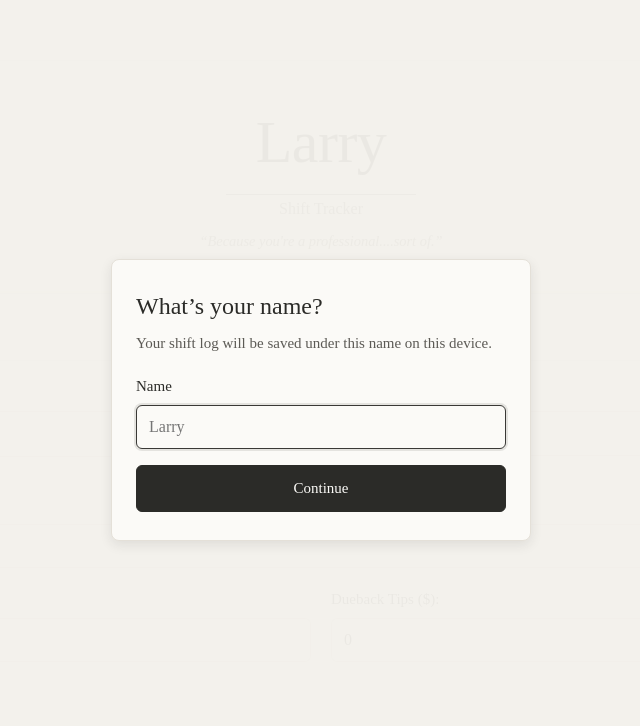
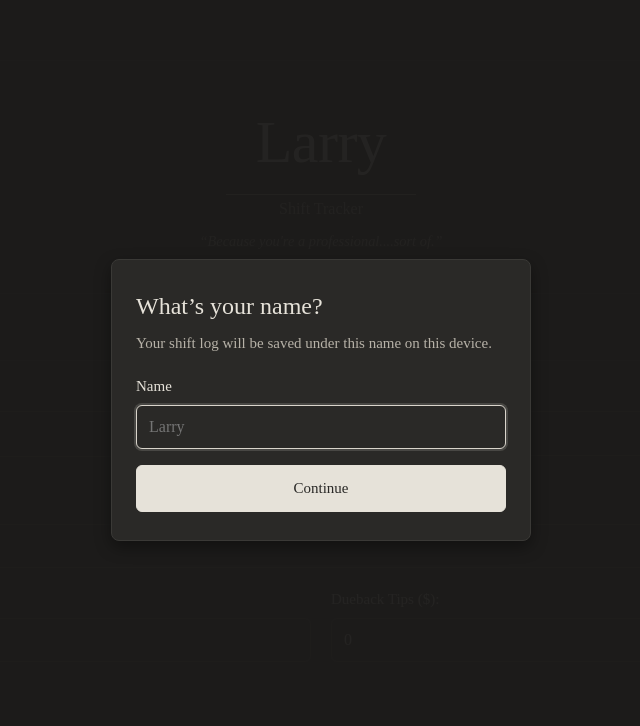
Before and after one commit to Kapitolos/serverstat, a plain HTML site: page index.html in a window 1280 px wide. Shown: the top 726 px of the page, without its empty margins (319-959 px from the left). Drawn offline with Linux system fonts and the light colour scheme.

Commit message:
Make Dusk the default colour palette.
Co-authored-by: Cursor <cursoragent@cursor.com>

```diff
--- a/index.html
+++ b/index.html
@@ -9,7 +9,7 @@
     <script>
         document.documentElement.setAttribute(
             'data-theme',
-            localStorage.getItem('shiftStats_theme') || 'linen'
+            localStorage.getItem('shiftStats_theme') || 'dusk'
         );
     </script>
 </head>
--- a/script.js
+++ b/script.js
@@ -12,7 +12,7 @@ const STORAGE_KEYS = {
 const DEFAULT_MIN_WAGE = 17.60;
 const PREVIOUS_DEFAULT_MIN_WAGE = '16.55';
 const DEFAULT_NAME = 'Larry';
-const DEFAULT_THEME = 'linen';
+const DEFAULT_THEME = 'dusk';
 const THEMES = ['linen', 'dusk', 'slate', 'blush', 'sage', 'sand', 'lavender', 'sea'];
 
 const DEFAULT_VENUES = ['Hole', 'Bothams'];
--- a/styles.css
+++ b/styles.css
@@ -5,8 +5,29 @@
 }
 
 :root {
+    color-scheme: dark;
     --font-serif: "Times New Roman", Times, serif;
     --nav-offset: 72px;
+    --bg-primary: #1d1c1b;
+    --bg-secondary: #2a2927;
+    --bg-tertiary: #232220;
+    --text-primary: #e6e2d9;
+    --text-secondary: #b7b2a8;
+    --text-tertiary: #8f8a82;
+    --border-light: #3a3936;
+    --border-medium: #4a4844;
+    --accent-grey: #9a958c;
+    --accent-dark: #d9d4cb;
+    --success-grey: #5a5a5a;
+    --danger-grey: #6a6a6a;
+    --shadow-subtle: 0 2px 10px rgba(0, 0, 0, 0.35);
+    --shadow-medium: 0 6px 16px rgba(0, 0, 0, 0.4);
+    --overlay: rgba(29, 28, 27, 0.96);
+    --focus-ring: rgba(230, 226, 217, 0.16);
+}
+
+html[data-theme="linen"] {
+    color-scheme: light;
     --bg-primary: #f3f1ec;
     --bg-secondary: #fbfaf7;
     --bg-tertiary: #f4f2ed;
@@ -17,8 +38,6 @@
     --border-medium: #d4d0c8;
     --accent-grey: #8a8680;
     --accent-dark: #3a3936;
-    --success-grey: #5a5a5a;
-    --danger-grey: #6a6a6a;
     --shadow-subtle: 0 2px 8px rgba(43, 43, 40, 0.08);
     --shadow-medium: 0 4px 12px rgba(43, 43, 40, 0.1);
     --overlay: rgba(243, 241, 236, 0.96);
```
